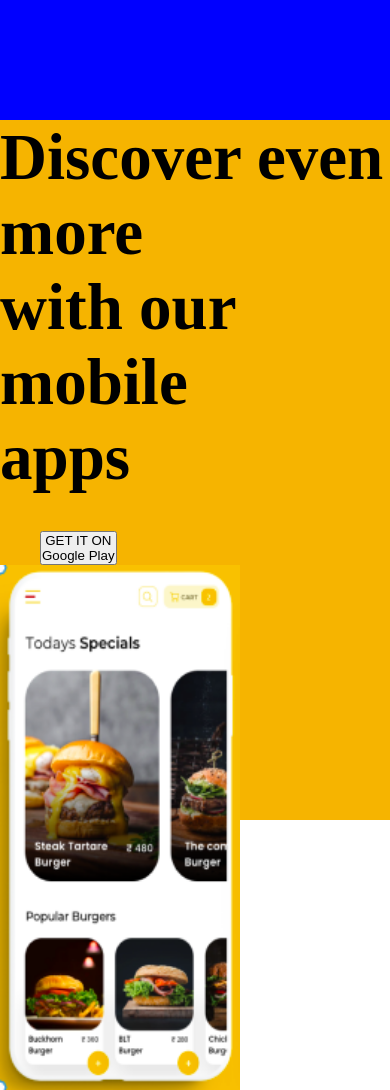
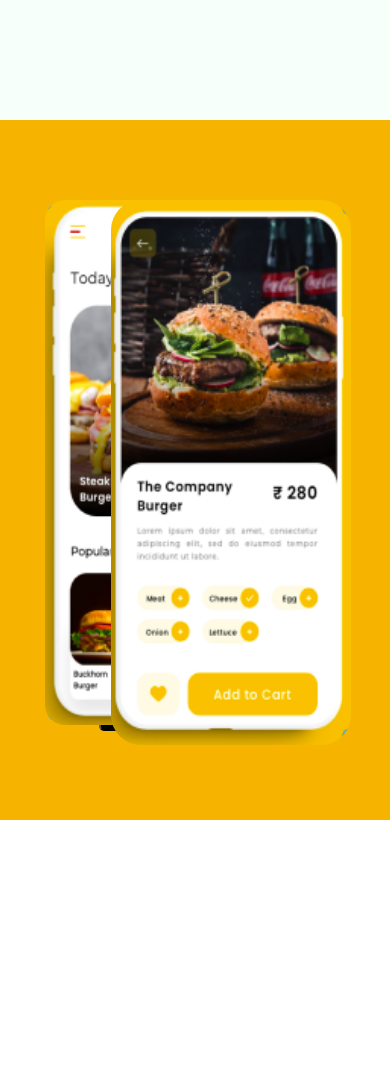
Before and after one commit to Blaisehala/independentprojectone, a plain HTML site: page index.html in a window 390 px wide. Shown: the part 3600-4690 px from the top of the page. After the commit the page ends 4420 px from the top, so only its background shows below. Drawn offline with Linux system fonts and the light colour scheme.

Commit message:
This commit styles the Mobile App section and positions images and other elements

```diff
--- a/index.html
+++ b/index.html
@@ -292,6 +292,8 @@
 
       <a href="http://"><button class="appb"><span id="spanned">GET IT ON</span> <br> Google Play</button></a>
 
+      <a href=""><button class="appb"><span id="spanned"> Download in de</span> <br> App Store</button></a>
+    </div>
 
 
     <img class="topspecials" src="./images/mobile1.png" width="240px" alt="topspecials">
--- a/style.css
+++ b/style.css
@@ -217,7 +217,7 @@ hr {
 
 /*DOUBLE DECKER SECTION*/
 .DD {
-  background-color: blue;
+  background-color: #f6fffa;
   height: 700px;
 }
 
@@ -251,6 +251,42 @@ hr {
 
 
 /*Mobile App Section*/
-.mobileapp{
-  background-color:#F6B400;
-  height: 700px;}
+.mobileapp {
+  background-color: #F6B400;
+  height: 700px;
+}
+
+.topspecials {
+  position: absolute;
+  top: 3800px;
+  right: 27%;
+  border-radius: 20px;
+
+}
+
+.companyburger {
+  position: absolute;
+  top: 3800px;
+  right: 10%;
+  border-radius: 30px;
+}
+
+.aboss {
+  position: absolute;
+  top: 3800px;
+  left: 10%;
+  height: 340px;
+  padding: 20px;
+}
+
+.appb {
+  background-color: black;
+  border-radius: 5px;
+  width: 190px;
+  font-size: 20px;
+  color: white;
+}
+
+#spanned {
+  font-size: 10px;
+}
```
